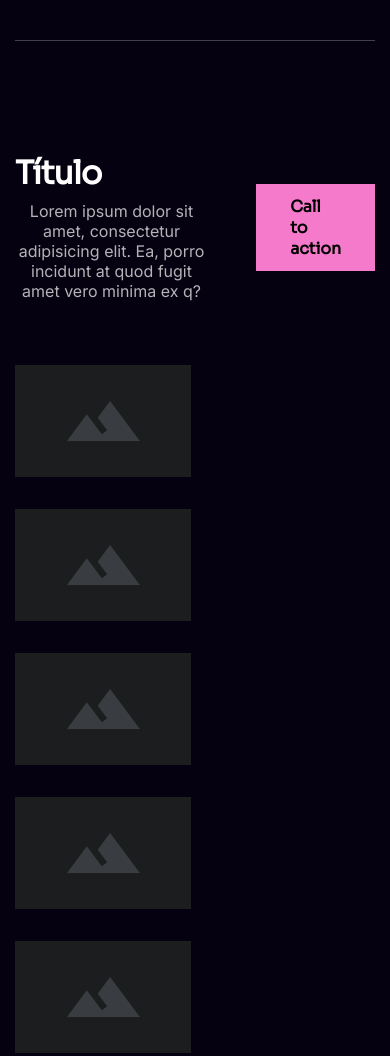
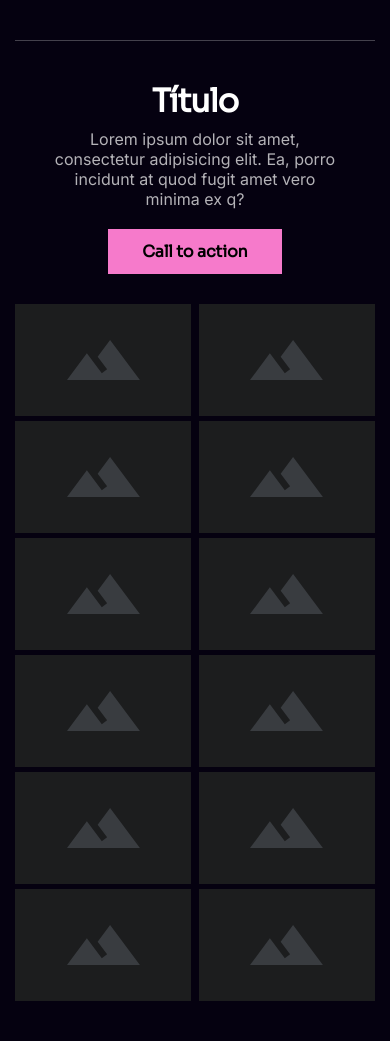
Before and after one commit to Dalken-Murakami/CURSOCODEBOOST, a plain HTML site: page index.html in a window 390 px wide. Shown: the part 1933-2989 px from the top of the page. Drawn offline with Linux system fonts and the light colour scheme.

Commit message:
parte galeria responsiva completa com sucesso

```diff
--- a/css/responsive.css
+++ b/css/responsive.css
@@ -8,6 +8,12 @@
     }
     .s-card-featured .all-cards .card {
         width: 32%;
+    }
+    .s-card-featured .second-area .all-imgs {
+        gap: 2rem 2%;
+    }
+    .s-card-featured .second-area .all-imgs .image {
+        width: 23.5%;
     }
 
 }
@@ -55,7 +61,20 @@
 
 }
 @media(max-width: 600px){
-
+    .s-card-featured .second-area .top {
+        flex-direction: column;
+        align-items: center;
+    }
+    .s-card-featured .second-area .top .title h2,
+    .s-card-featured .second-area .top .title p {
+        text-align: center;
+    }
+    .s-card-featured .second-area .top .title h2 {
+        margin-bottom: 8px;
+    }
+    .s-card-featured .second-area .top .title {
+        margin-bottom: 20px ;
+    }
 }
 @media(max-width: 480px){
     html {
@@ -90,5 +109,20 @@
     .s-card-featured .main-area{
         padding-bottom: 4rem;
     }
+    .s-card-featured .second-area {
+        margin-top: 4rem;
+    }
+    .s-card-featured .second-area .top p {
+        margin: 0 auto;
+    }
+    .s-card-featured .second-area .top {
+        margin-bottom: 3rem;
+    }
+    .s-card-featured .second-area .all-imgs {
+        gap:  0.5rem 2%;
+    }
+    .s-card-featured .second-area .all-imgs .image {
+        width: 49%;
+    }
 
 }
```
